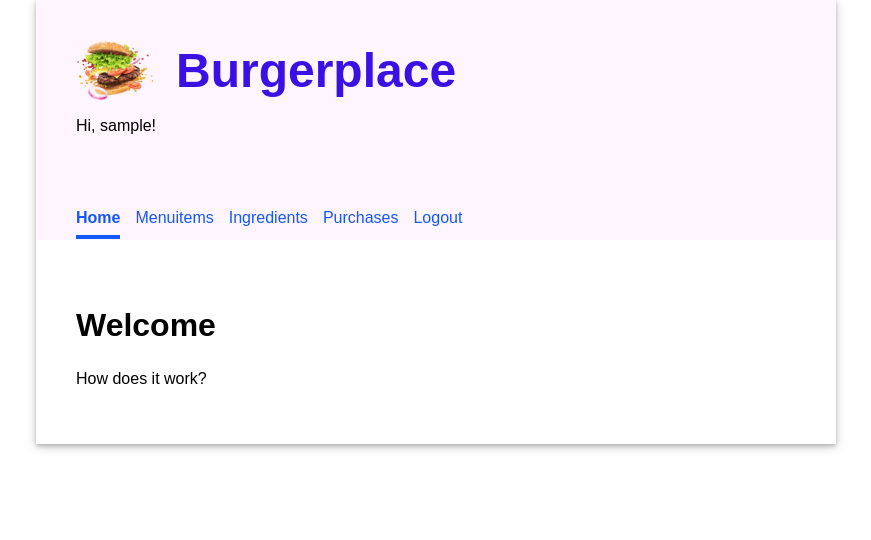
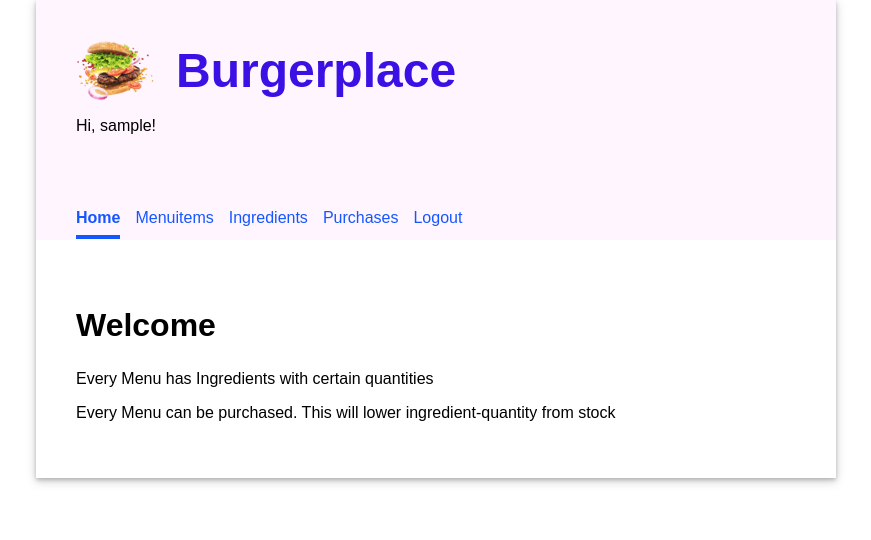
Before and after one commit to RemoCode/restaurant, a Django app: page / in a window 1280 px wide. Shown: the top 540 px of the page, without its empty margins (204-1075 px from the left). Run offline with Django 3.2, Linux system fonts and the light colour scheme; the visitor is signed in with stand-in values (Sample User, id 1).

Commit message:
add text on home

```diff
--- a/burgerplace/templates/burgerplace/index.html
+++ b/burgerplace/templates/burgerplace/index.html
@@ -5,7 +5,8 @@
 <div class="home">
   <div>
     <h2>Welcome</h2>
-      <p>How does it work?</p>
+      <p>Every Menu has Ingredients with certain quantities</p>
+      <p>Every Menu can be purchased. This will lower ingredient-quantity from stock</p>
   </div>
 </div>
 {% endblock %}
```
